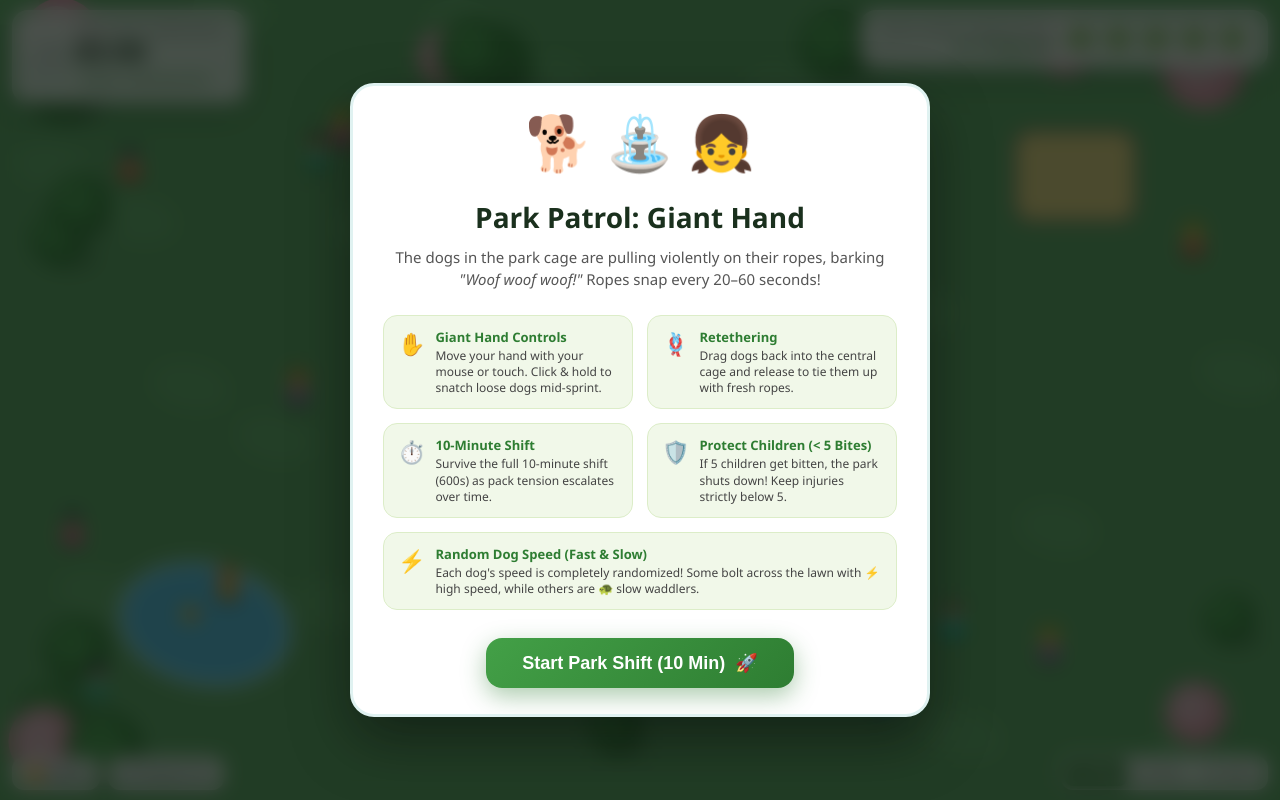
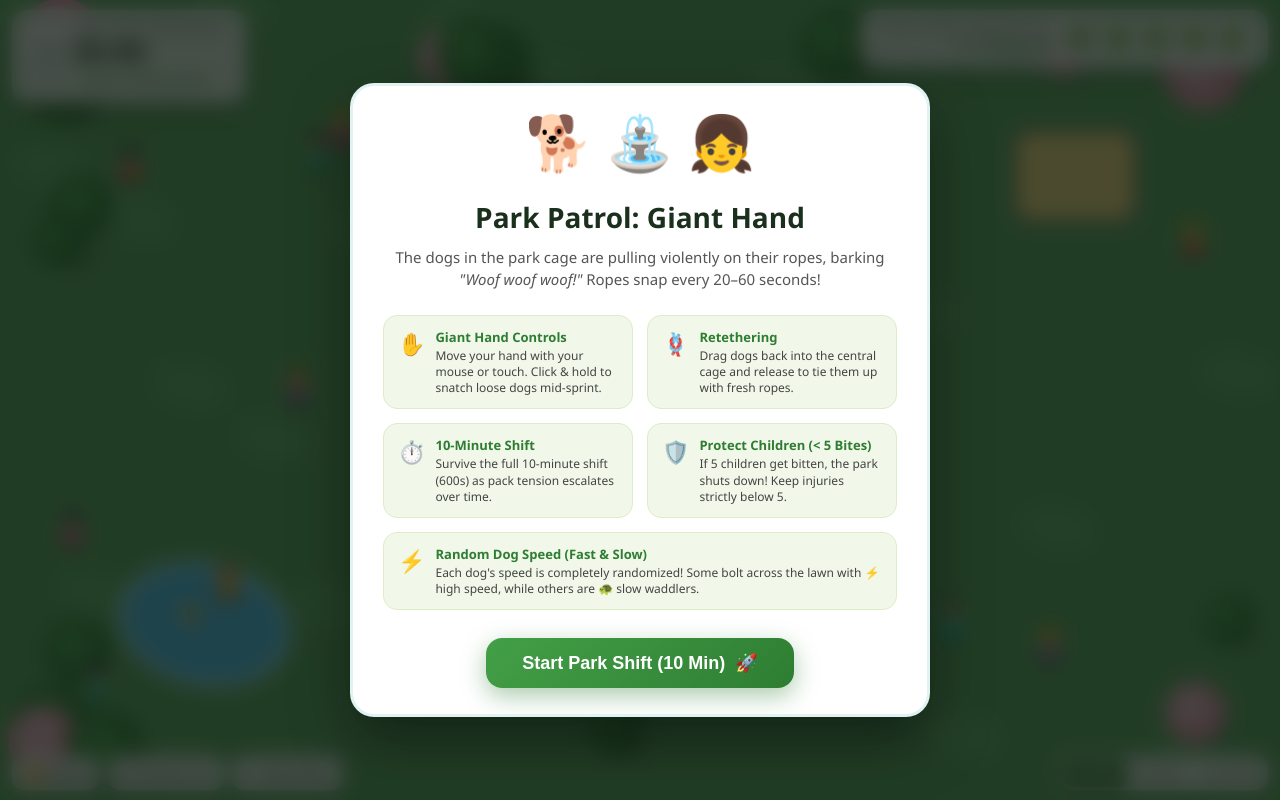
Before and after one commit to kueifeng66/game2, a plain HTML site: page index.html in a window 1280 px wide. Drawn offline with Linux system fonts and the light colour scheme.

Commit message:
Add fullscreen button to control group

```diff
--- a/index.html
+++ b/index.html
@@ -72,6 +72,7 @@
         <div class="control-group">
           <button id="pause-btn" class="btn" title="Pause Game (Spacebar / P)">⏸️ Pause</button>
           <button id="sound-btn" class="btn" title="Toggle Sound">🔊 Sound: On</button>
+          <button id="fullscreen-btn" class="btn" title="Toggle Fullscreen (F / F11)"><span class="fs-icon">⛶</span> <span class="fs-text">Fullscreen</span></button>
         </div>
 
         <!-- Simulation Speed Multiplier (For convenient gameplay & testing) -->
```
